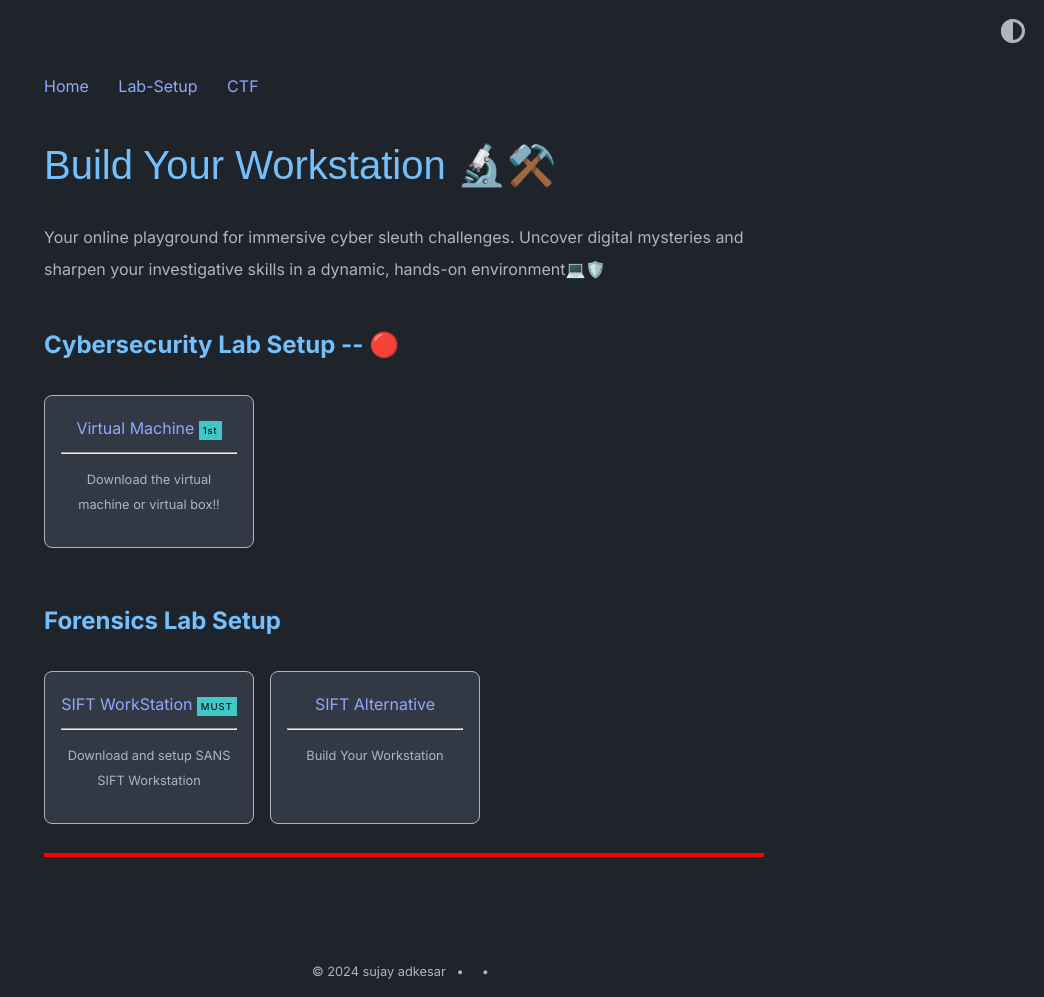
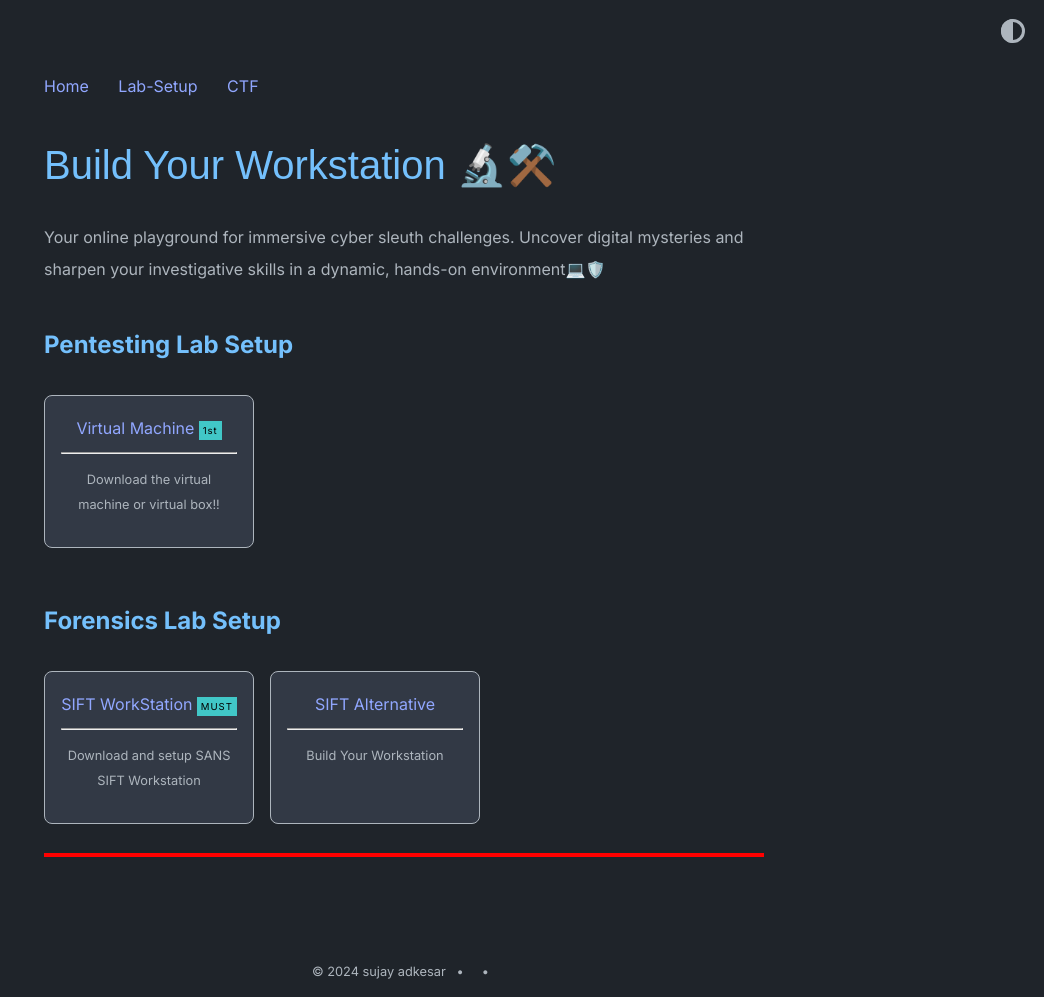
Before and after one commit to thelocalh0st/ForensicsWorkstation, a Jekyll site: the page built from build.md, in a window 1280 px wide. Shown: the whole page, without its empty margins (236-1280 px from the left). Built offline with Jekyll 4.4.1, drawn with Linux system fonts in a browser that asks for light colours.

Commit message:
pentesting

```diff
--- a/_config.yml
+++ b/_config.yml
@@ -40,7 +40,7 @@ theme_config:
     title_blog: Blog
     title_old_projects: Computer Forensics Reference DataSet
     title_third_category: Forensics Lab Setup
-    title_Pentesting_lab_setup: Cybersecurity Lab Setup -- 🔴
+    title_Pentesting_lab_setup: Pentesting Lab Setup
 
 soopr:
   publish_token: "pt_97a6aef6f204c5540bdd84a043d3229f" # sign up at https://www.soopr.co to get your publish token and personalize share and reaction options
```
